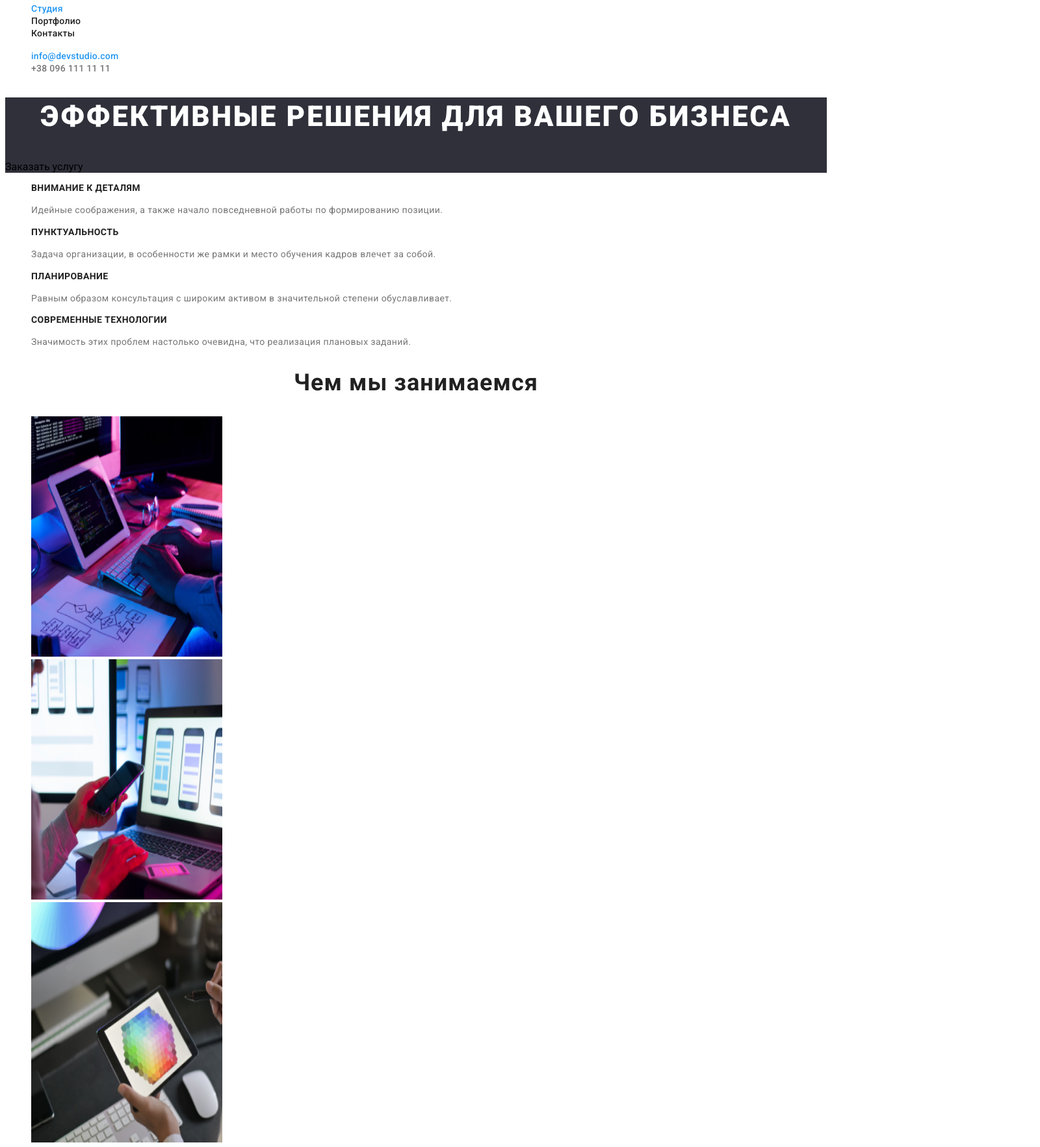
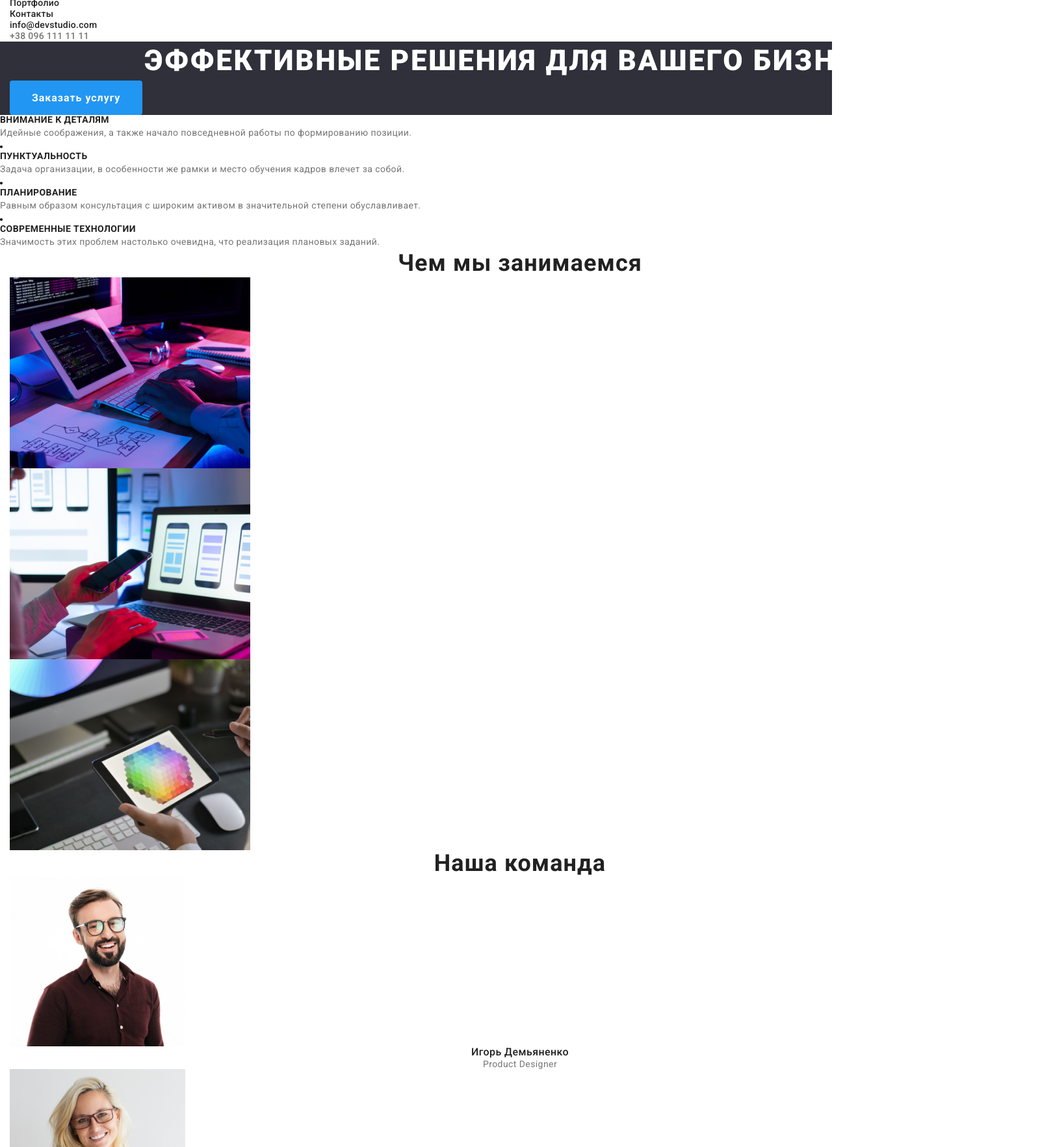
Before and after one commit to OlhaNazarova/goit-markup-hw-02, a plain HTML site: page index.html in a window 1280 px wide. Shown: the part 52-1818 px from the top of the page at 65% size, 1600 px wide, since content can reach past the window. Drawn offline with nearby package versions, Linux system fonts and the light colour scheme.

Commit message:
виправлення дз2 (64група)
-додала root-перемінні
-додала в body додаткові властивості
-прибрала підсвічування в email
-стилізувала кнопку
-виправила ширину і довжину картинок

```diff
--- a/css/styles.css
+++ b/css/styles.css
@@ -1,7 +1,37 @@
-:root{
+:root {
     --accent-color: #2196F3;
+    --text-color: #212121;
+    --whitey-color: #ffffff;
+    --mail-color: #757575;
+    --background-color: #2F303A;
+    --knob-color: #2196F3;
+
+    }
+h1,
+h2,
+h3,
+h4,
+h5,
+p {
+    margin-top: 0;
+    margin-bottom: 0;
 }
 
+ul,
+ol {
+    margin-top: 0;
+    margin-bottom: 0;
+    padding-left: 0;
+
+}
+
+img {
+    display: block;
+}
+
+button {
+    cursor: pointer;
+}
 .list {list-style: none;
 }
 .link {
@@ -9,9 +39,21 @@ text-decoration: none;
 }
 
 body {font-family: 'Roboto', sans-serif;
+    background-color: var(--whitey-color);
+    font-size: 14px;
+    letter-spacing: 0.03em;
 }
 
+
 /* =======================================HEADER */
+.container {
+    width: 1600px;
+    margin-left: auto;
+    margin-right: auto;
+    padding-left: 15px;
+    padding-right: 15px;
+}
+
 .logo {
 font-family: 'Raleway', sans-serif;
 font-weight: 700;
@@ -20,7 +62,7 @@ line-height: 1.19;
 letter-spacing: 0.03em;
 color: var(--accent-color);
 }
-.logo-color{
+.logo-up-color{
     color: #000000;
 }
 
@@ -30,29 +72,26 @@ font-size: 14px;
 line-height: 1.14;
 letter-spacing: 0.02em;
 
-color: #212121;
+color: var(--text-color);
 }
 .menu-link:hover,
 .menu-link:focus {
 color: var(--accent-color);
 }
 
-.color-btn{
-  color:#2196F3;
-}
 .contact-phone-number{
 font-weight: 500;
 font-size: 14px;
 line-height: 1.14;
 letter-spacing: 0.02em;
-color: #757575;
+color: var(--mail-color);
 }
 
 /*  =========================================HERO */
 
 .hero{
 
-background: #2F303A;
+background: var(--background-color);
 }
 .main-title{
 font-weight: 900;
@@ -61,40 +100,44 @@ line-height: 1.36;
 text-align: center;
 letter-spacing: 0.06em;
 text-transform: uppercase;
-color: #FFFFFF;
+color: var(--whitey-color);
 }
 
 .modal-btn{
-font-family: inherit;
+    padding-top: 10px;
+    padding-bottom: 10px;
+    padding-left: 32px;
+    padding-right: 32px;
+    border-radius: 4px;
+    font-family: inherit;
 font-weight: 700;
 font-size: 16px;
 line-height: 1.87;
 letter-spacing: 0.06em;
-cursor:pointer;
-/*color: #FFFFFF;*/
+color: var(--whitey-color);
+cursor: pointer;
+background: var(--knob-color);
+border-color: transparent;
+
 }
 .modal-btn:hover,
 .modal-btn:focus {
-background-color: var(--accent-color);
-color: #FFFFFF;
+background-color: #188ce8;
 }
 
 /* ================================DESCRIPTION*/
 .desc{
-font-weight: 700;
 font-size: 14px;
 line-height: 1.14;
-letter-spacing: 0.03em;
 text-transform: uppercase;
-
-color: #212121;
+color: var(--text-color);
 }
 
 .desc-item {
 font-size: 14px;
 line-height: 1.71;
 letter-spacing: 0.03em;
-color: #757575;
+color: var(--mail-color);
 }
 
 /* ==================================ABOUT */
@@ -104,7 +147,7 @@ font-size: 36px;
 line-height: 1.16;
 text-align: center;
 letter-spacing: 0.03em;
-color: #212121;
+color: var(--text-color);
 }
 
 /* ==================================TEAM */
@@ -113,29 +156,27 @@ font-weight: 500;
 font-size: 16px;
 line-height: 1.18;
 text-align: center;
-letter-spacing: 0.03em;
-
-color: #212121;
+color: var(--text-color);
 }
 
 .gallery-item {
 line-height: 1.18;
 text-align: center;
 letter-spacing: 0.03em;
-color: #757575;
+color: var(--mail-color);
 
 }
 
 /* =================================FOOTER */
 .footer {
-background: #2F303A;
+background: var(--background-color);
 }
 .adress {
 font-style: normal;
 font-size: 14px;
 line-height: 1.71;
 letter-spacing: 0.03em;
-color: #FFFFFF;
+color: var(--whitey-color);
 }
 
 .contact-link {
@@ -148,7 +189,7 @@ color: rgba(255, 255, 255, 0.6);
 
 /* ==========================PORTFOLIO */
 .logo-color-footer {
-color: #FFFFFF;
+color: var(--whitey-color);
 }
 
 .desc-list-portfolio{
@@ -157,7 +198,7 @@ font-size: 16px;
 line-height: 1.62;
 text-align: center;
 letter-spacing: 0.03em;
-color: #212121;
+color: var(--text-color);
 }
 
 .gallery-portfolio{
@@ -165,11 +206,11 @@ font-weight: 700;
 font-size: 18px;
 line-height: 2;
 letter-spacing: 0.06em;
-color: #212121;
+color: var(--text-color);
 }
 
 .portfolio-item{
 line-height: 1.88;
 letter-spacing: 0.03em;
-color: #757575;
+color: var(--mail-color);
 }
--- a/index.html
+++ b/index.html
@@ -8,13 +8,17 @@
     <link rel="preconnect" href="https://fonts.googleapis.com">
 <link rel="preconnect" href="https://fonts.gstatic.com" crossorigin>
 <link href="https://fonts.googleapis.com/css2?family=Raleway:wght@700&family=Roboto:wght@400;500;700;900&display=swap" rel="stylesheet">
+<link rel="stylesheet" href="https://cdn.jsdelivr.net/npm/modern-normalize@1.1.0/modern-normalize.min.css">
     <link rel="stylesheet" href="./css/styles.css">
 </head>
+
 <body>
     <!--HEADER-->
     <header class="page-header">
+        <div class="container page-container">
             <nav class="page-nav">
-            <a class="link logo" href="">Web<span class="logo-color">Studio</span></a>
+                <a class="link logo" href="">
+                    <span class="logo-up list">Web</span><span class="logo-up-color">Studio</span></a>
                 <ul class="menu list">
                     <li class="menu-item">
                         <a class="menu-link link color-btn" href="./index.html">Студия</a>
@@ -27,30 +31,41 @@
                     </li>
                 </ul>
             </nav>
-        <ul class="list">
-            <li>
-                <a class="link menu-link color-btn" href="mailto:info@devstudio.com">info@devstudio.com</a>
+            <ul class="menu list">
+                <li class="menu">
+                    <a class="link menu-link" href="mailto:info@devstudio.com">info@devstudio.com</a>
                 </li>
-            <li>
+                <li class="menu">
                     <a class="link contact-phone-number" href="tel:+380961111111">+38 096 111 11 11</a>
                 </li>
             </ul>
+        </div>
+
+
     </header>
+
+     <!--HERO-->
+
     <main>
-        <!--HERO-->
         <section class="hero">
+            <div class="container">
                 <h1 class="main-title">Эффективные решения для вашего бизнеса</h1>
-                              Заказать услугу</button>
+                             <button class="modal-btn" type="button"> Заказать услугу</button>
+            </div>
             </section>
+
     <!--DESCRIPTION-->
-        <section>
+        <section class="description">
+            <div class="container">
             <h2 hidden>Описание</h2>
-            <ul class="list">
-                <li>
+            <ul class="list summary-title">
+                <li class="list-title list-index">
+            </div>
                     <h3 class="desc">Внимание к деталям</h3>
                     <p class="desc-item">Идейные соображения, а также начало повседневной работы по формированию позиции.</p>
                 </li>
-                <li>
+                <li class="list-title">
+                    <div>
                     <h3 class="desc">Пунктуальность</h3>
                     <p class="desc-item">Задача организации, в особенности же рамки и место обучения кадров влечет за собой.</p>
                 </li>
@@ -63,43 +78,49 @@
                     <p class="desc-item">Значимость этих проблем настолько очевидна, что реализация плановых заданий.</p>
                 </li>
             </ul>
+
         </section>
         <!--ABOUT-->
-        <section>
+        <section class="work">
+            <div class="container">
             <h2 class="subtitle">Чем мы занимаемся</h2>
-            <ul class="list">
-                <li>
-                    <img src="./about/note.png" alt="руки печатают по клавиатуре" width="294" height="370">
+            <ul class="list foto-list">
+                <li class="work-review">
+                    <img src="./about/note.png" alt="руки печатают по клавиатуре" width="370" height="294">
                 </li>
-                <li>
-                    <img src="./about/note-hand.png" alt="" width="294" height="370">
+                <li class="work-review">
+                    <img src="./about/note-hand.png" alt="в руках открытый ноутбук" width="370" height="294">
                 </li>
-                <li>
-                    <img src="./about/tablet.png" alt="" width="294" height="370">
+                <li class="work-review">
+                    <img src="./about/tablet.png" alt="в руках планшет" width="370" height="294">
                 </li>
             </ul>
+        </div>
         </section>
+
         <!--TEAM-->
-        <section>
+        <section class="team">
+            <div class="container">
             <h2  class="subtitle">Наша команда</h2>
-            <ul class="list">
-                <li>
-                    <img src="./team/igor-demyanenko.jpg" alt="мужчина улыбается" width="260" height="270">
+            <ul class="list foto-list">
+                <li class="foto-team">
+                    <img src="./team/igor-demyanenko.jpg" alt="мужчина улыбается" width="270" height="260">
+                    <div class="div-studio">
                     <h3 class="gallery">Игорь Демьяненко</h3>
                     <p class="gallery-item" lang="en">Product Designer</p>
                 </li>
                 <li>
-                    <img src="./team/olga-repina.jpg" alt="женщина улыбается" width="260" height="270">
+                    <img src="./team/olga-repina.jpg" alt="женщина улыбается" width="270" height="260">
                     <h3 class="gallery">Ольга Репина</h3>
                     <p class="gallery-item" lang="en">Frontend Developer</p>
                 </li>
                 <li>
-                    <img src="./team/nikolay-tarasov.jpg" alt="мужчина улыбается" width="260" height="270">
+                    <img src="./team/nikolay-tarasov.jpg" alt="мужчина улыбается" width="270" height="260">
                     <h3 class="gallery">Николай Тарасов</h3>
                     <p class="gallery-item" lang="en">Marketing</p>
                 </li>
                 <li>
-                    <img src="./team/mykhail-ermakov.jpg" alt="мужчина улыбается" width="260" height="270">
+                    <img src="./team/mykhail-ermakov.jpg" alt="мужчина улыбается" width="270" height="260">
                     <h3 class="gallery">Михаил Ермаков</h3>
                     <p class="gallery-item" lang="en">UI Designer</p>
                 </li>
@@ -115,10 +136,10 @@
                     <a class="adress link" href="https://goo.gl/maps/P68njvsLRJaKCuCR6" target="_blank" rel="noopener noreferrer">Киев, пр-т Леси Украинки, 26</a>
                 </li>
                 <li>
-                    <a class="contact-link link" href="mailto:info@example.com">info@example.com</a>
+                    <a class="link menu-link" href="mailto:info@example.com">info@example.com</a>
                 </li>
                 <li>
-                    <a class="contact-link link" href="tel:+380991111111">+38 099 111 11 11</a>
+                    <a class="link contact-phone-number" href="tel:+380991111111">+38 099 111 11 11</a>
                 </li>
             </ul>
         </address>
```
Also changed, not shown: portfolio.html (+2 -1 lines). Lines whose indentation alone changed are shown as unchanged.
